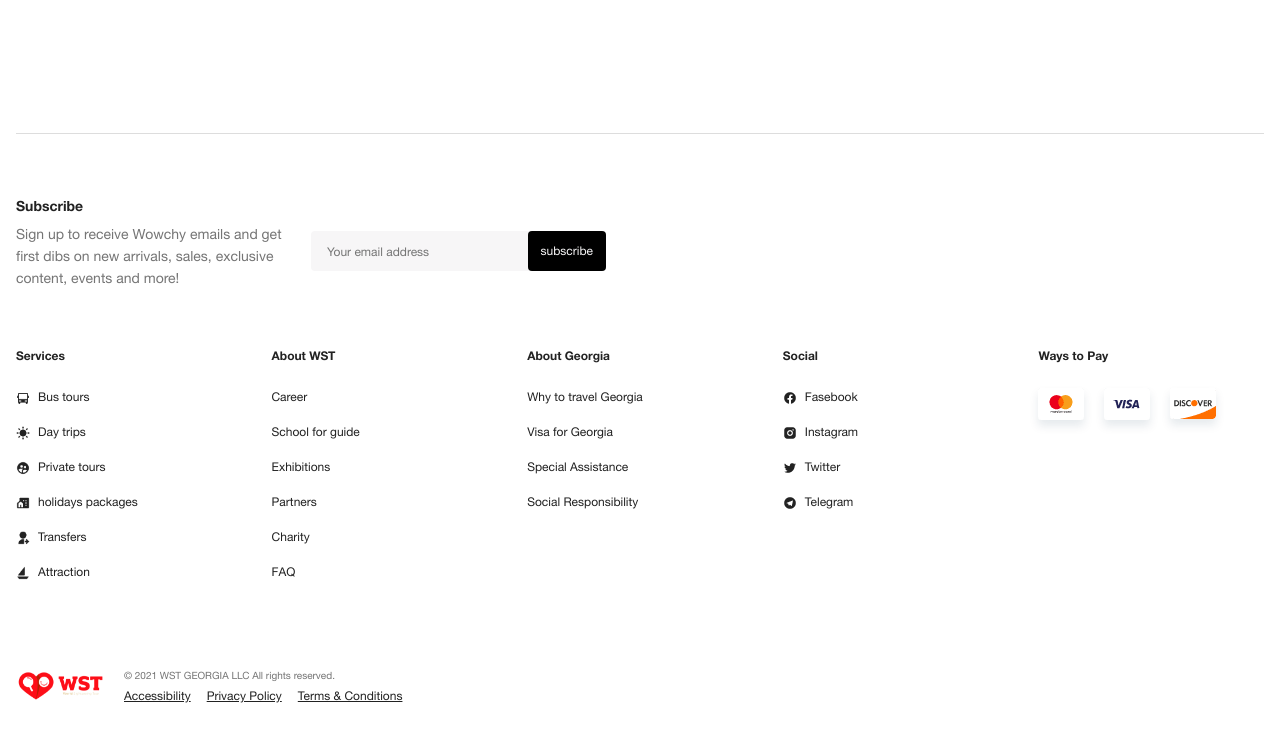
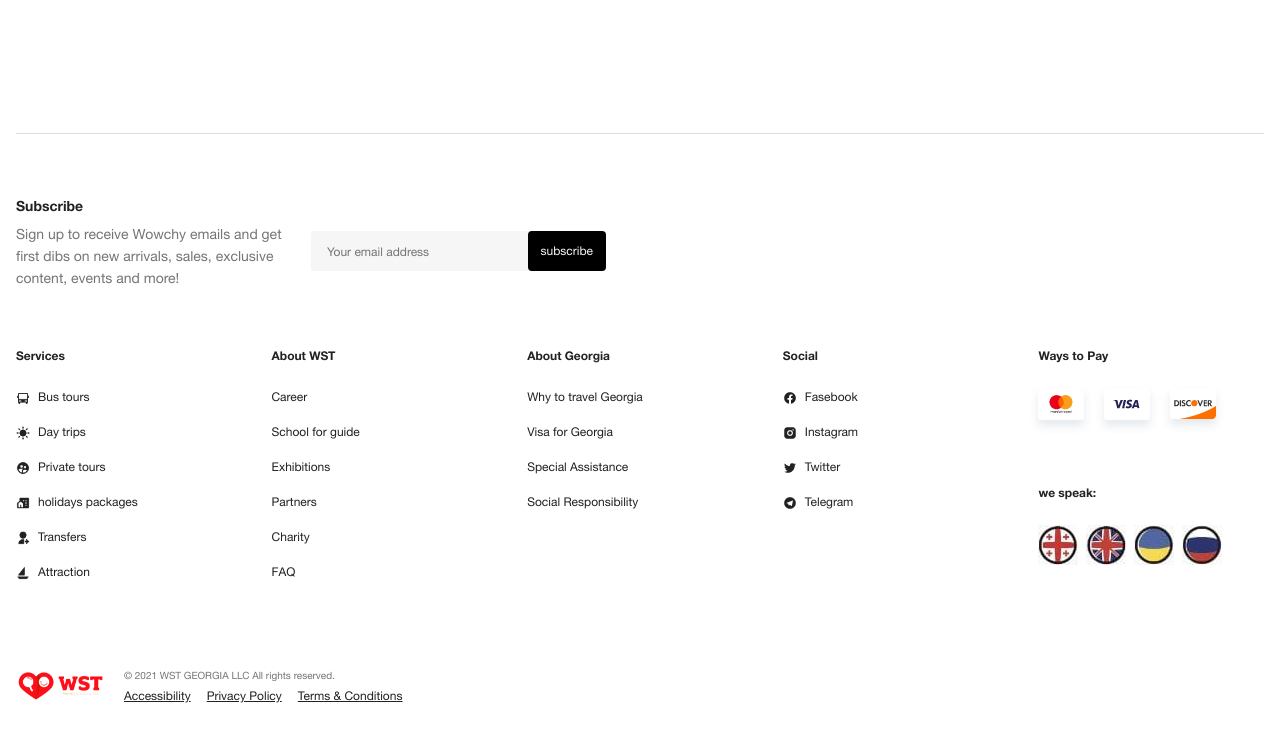
Before and after one commit to gioshavo1995/west, a website: page categories.html in a window 1280 px wide. Shown: the part 1276-2017 px from the top of the page. Drawn offline with Linux system fonts and the light colour scheme; files whose address does not match are found by name.

Commit message:
added footer flags

```diff
--- a/assets/sass/components/_footer.scss
+++ b/assets/sass/components/_footer.scss
@@ -86,12 +86,18 @@ footer {
                     }
                 }
                 .pays_row {
-                    margin: 0 -10px;
+                    margin: 0 -10px 50px;
                     .pay_item {
                         margin: 0 10px;
                         img {
                             box-shadow: 0 6px 10px 0 rgba(0, 53, 78, 0.1);
                         }
+                    }
+                }
+                .langs-row  {
+                    margin: 0 -4px;
+                    .lang_item {
+                        margin: 0 4px;
                     }
                 }
             }
--- a/categories.html
+++ b/categories.html
@@ -577,6 +577,29 @@
                 </figure>
               </div>
             </div>
+            <h4>we speak:</h4>
+            <div class="langs-row d-flex align-items-center flex-wrap">
+              <a class="lang_item mb-3" href="#">
+                <figure class="mb-0">
+                  <img src="assets/images/lang_images/geor.jpg">
+                </figure>
+              </a>
+              <a class="lang_item mb-3" href="#">
+                <figure class="mb-0">
+                  <img src="assets/images/lang_images/engl.jpg">
+                </figure>
+              </a>
+              <a class="lang_item mb-3" href="#">
+                <figure class="mb-0">
+                  <img src="assets/images/lang_images/ukra.jpg">
+                </figure>
+              </a>
+              <a class="lang_item mb-3" href="#">
+                <figure class="mb-0">
+                  <img src="assets/images/lang_images/russ.jpg">
+                </figure>
+              </a>
+            </div>
           </div>
         </div>
         <div class="footer_terms d-flex align-items-start align-items-md-center">
```
Also changed, not shown: home.html (+23 -0 lines), assets/images/lang_images/engl.jpg (added), assets/images/lang_images/geor.jpg (added), assets/images/lang_images/russ.jpg (added), assets/images/lang_images/ukra.jpg (added), assets/style/style.css, assets/style/style.min.css, 2 other files.
